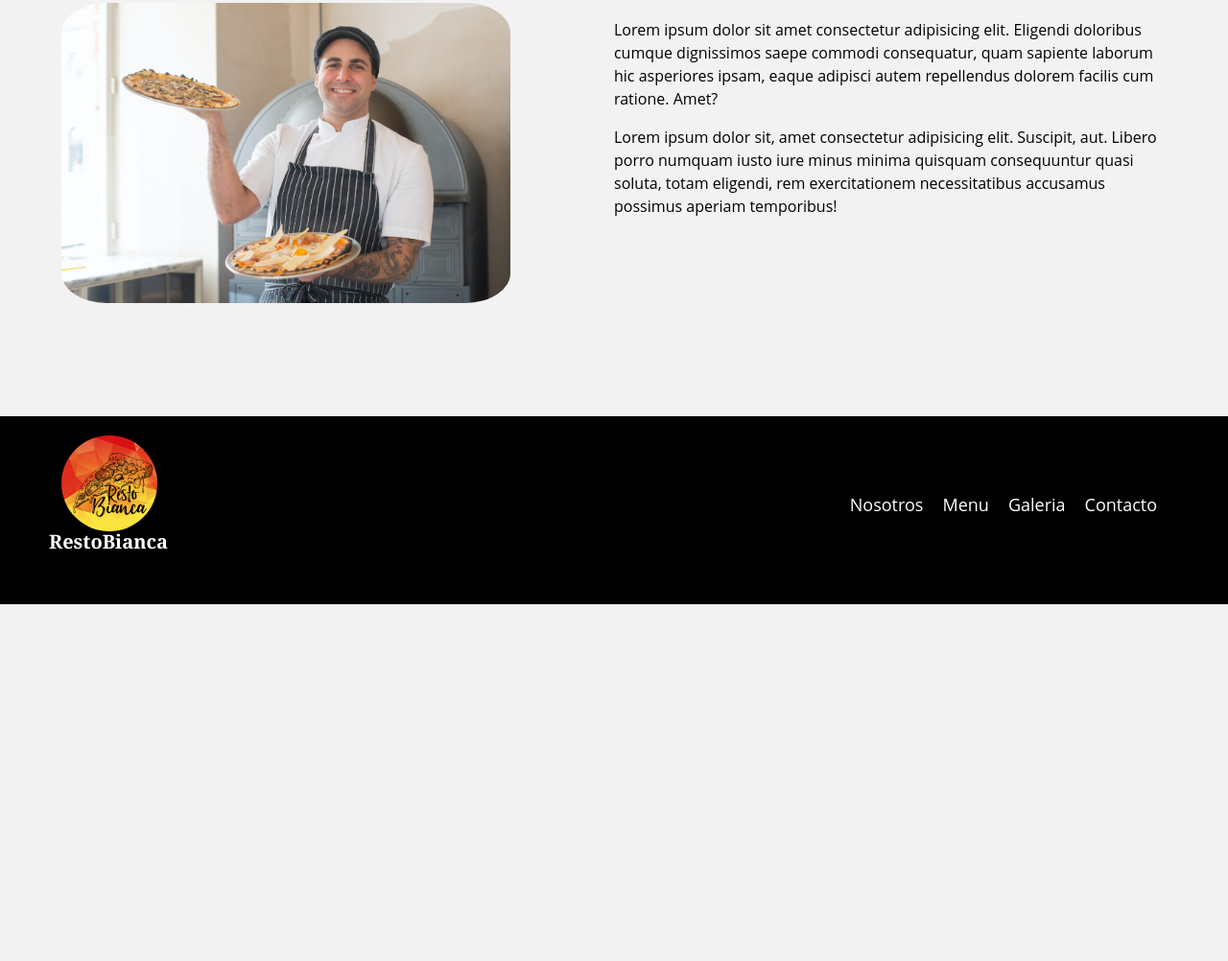
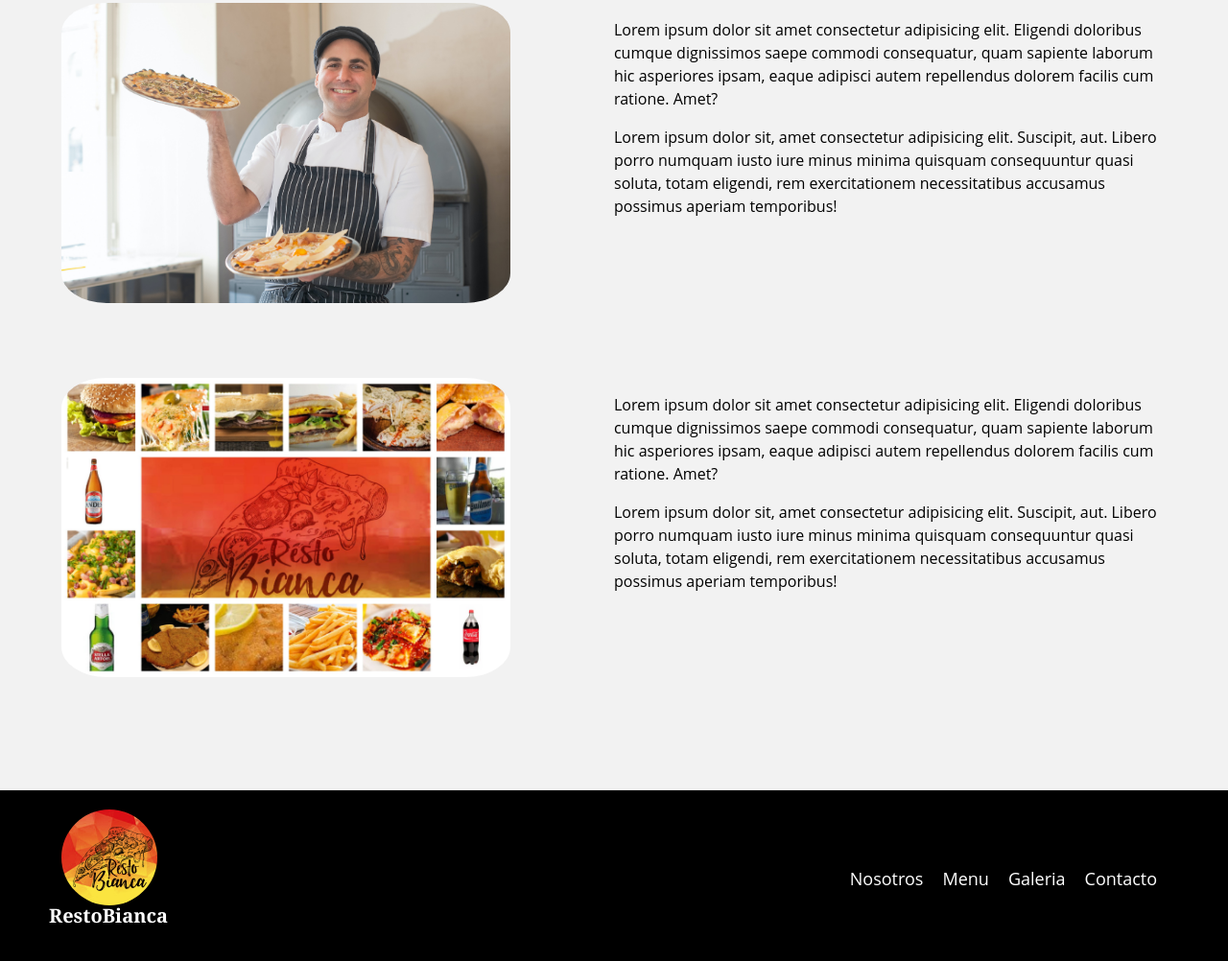
Before and after one commit to Yago030/RestoBiancaWebPractica, a plain HTML site: page nosotros.html in a window 1280 px wide. Shown: the part 699-1701 px from the top of the page at 96% size. Before the commit the page ends 1329 px from the top, so only its background shows below. Drawn offline with Linux system fonts and the light colour scheme; a script that the page names is missing.

Commit message:
"segunda imagen "

```diff
--- a/nosotros.html
+++ b/nosotros.html
@@ -66,6 +66,19 @@
                 </div>
 
             </div>
+
+
+            <div class="sobre-nosotros">
+                <div class="sobre-nosotros__imagen">
+                    <img  class="tamaño" src="RestoBiancaWeb/img/nosotrosimagen2.jpg" alt="NosotrosNegocio">
+                </div>
+
+                <div class="sobre-nosotros__texto">
+                    <p>Lorem ipsum dolor sit amet consectetur adipisicing elit. Eligendi doloribus cumque dignissimos saepe commodi consequatur, quam sapiente laborum hic asperiores ipsam, eaque adipisci autem repellendus dolorem facilis cum ratione. Amet?</p>
+
+                    <p>Lorem ipsum dolor sit, amet consectetur adipisicing elit. Suscipit, aut. Libero porro numquam iusto iure minus minima quisquam consequuntur quasi soluta, totam eligendi, rem exercitationem necessitatibus accusamus possimus aperiam temporibus!</p>
+                </div>
+
 </main>
 
 
```
Also changed, not shown: RestoBiancaWeb/img/nosotrosimagen2.jpg (added).
